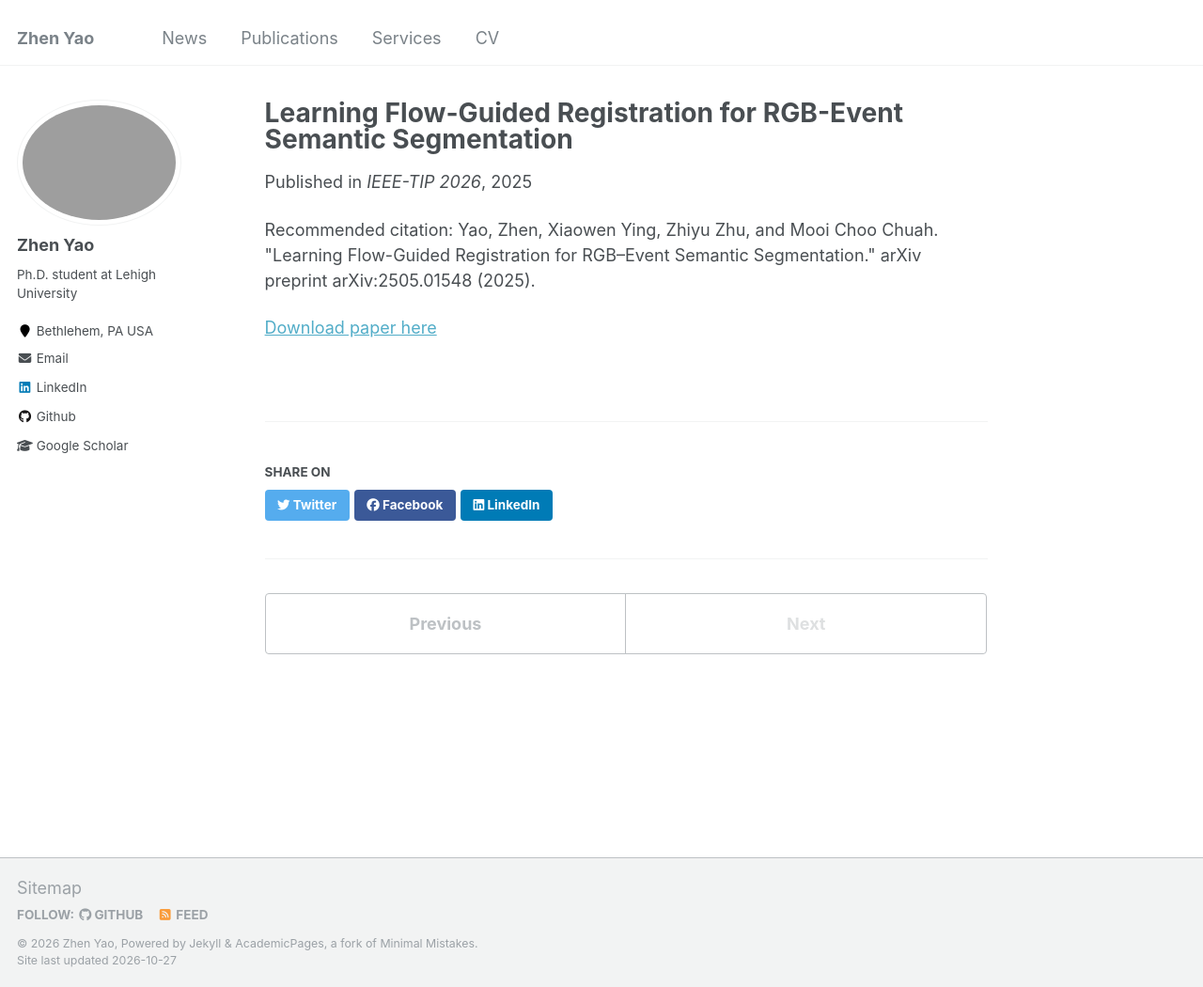
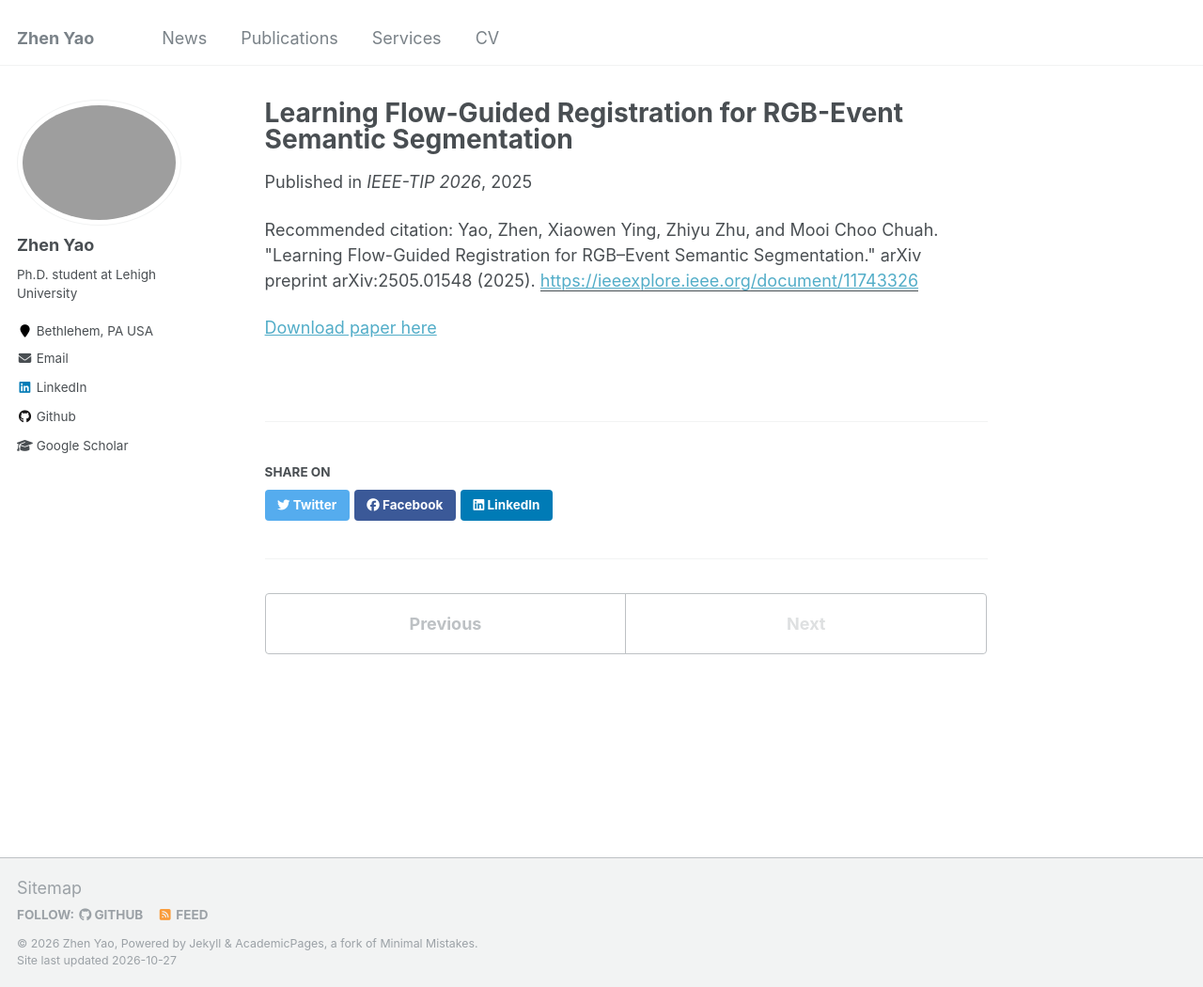
Before and after one commit to zyaocoder/zyaocoder.github.io, a Jekyll site: the page built from _publications/2025_arxiv_brenet.md, in a window 1280 px wide and 1050 px high. Shown: the whole window at 94% size. Built offline with Jekyll 4.4.1, drawn with Linux system fonts in a browser that asks for light colours; some of the changed lines change nothing that is shown.

Commit message:
Update 2025_arxiv_brenet.md

```diff
--- a/_publications/2025_arxiv_brenet.md
+++ b/_publications/2025_arxiv_brenet.md
@@ -4,7 +4,7 @@ collection: publications
 permalink: /publication/2025_arxiv_brenet
 date: 2025-05-02
 venue: 'IEEE-TIP 2026'
-paperurl: ''
+paperurl: 'https://ieeexplore.ieee.org/document/11743326'
 codeurl: 'https://github.com/zyaocoder/BRENet'
 arxivurl: 'https://www.arxiv.org/abs/2505.01548'
 biburl: '../files/arxiv2025.txt'
```
